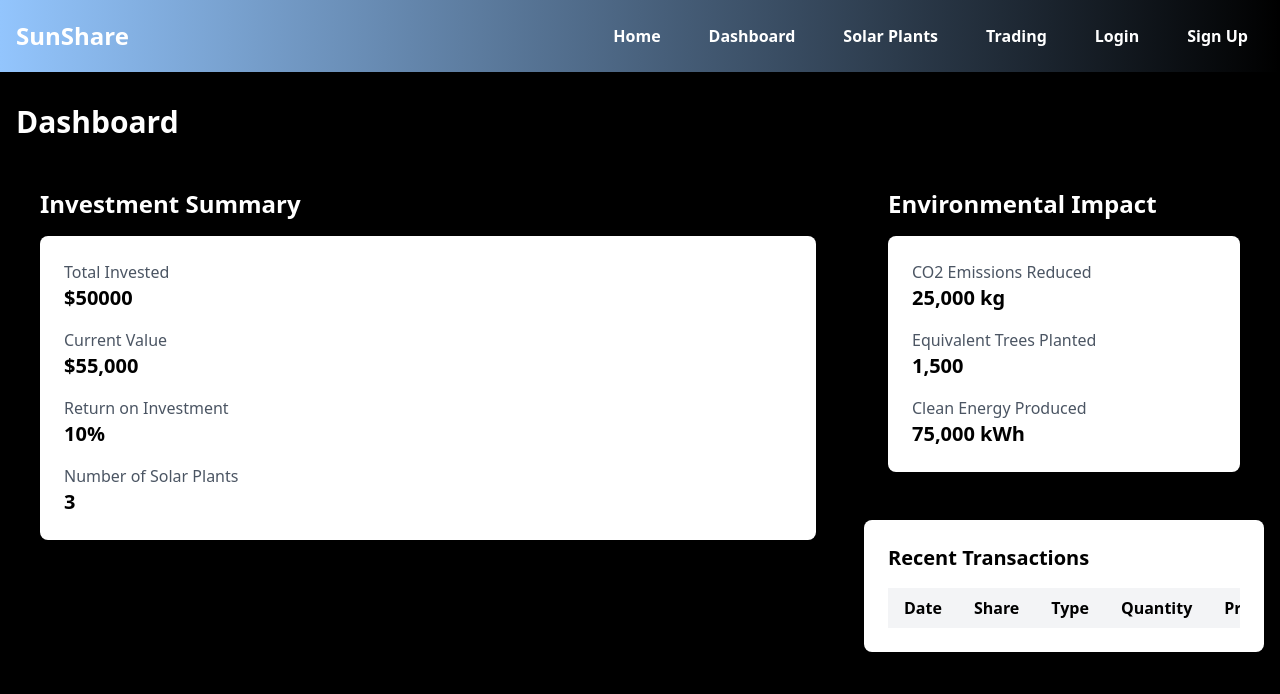
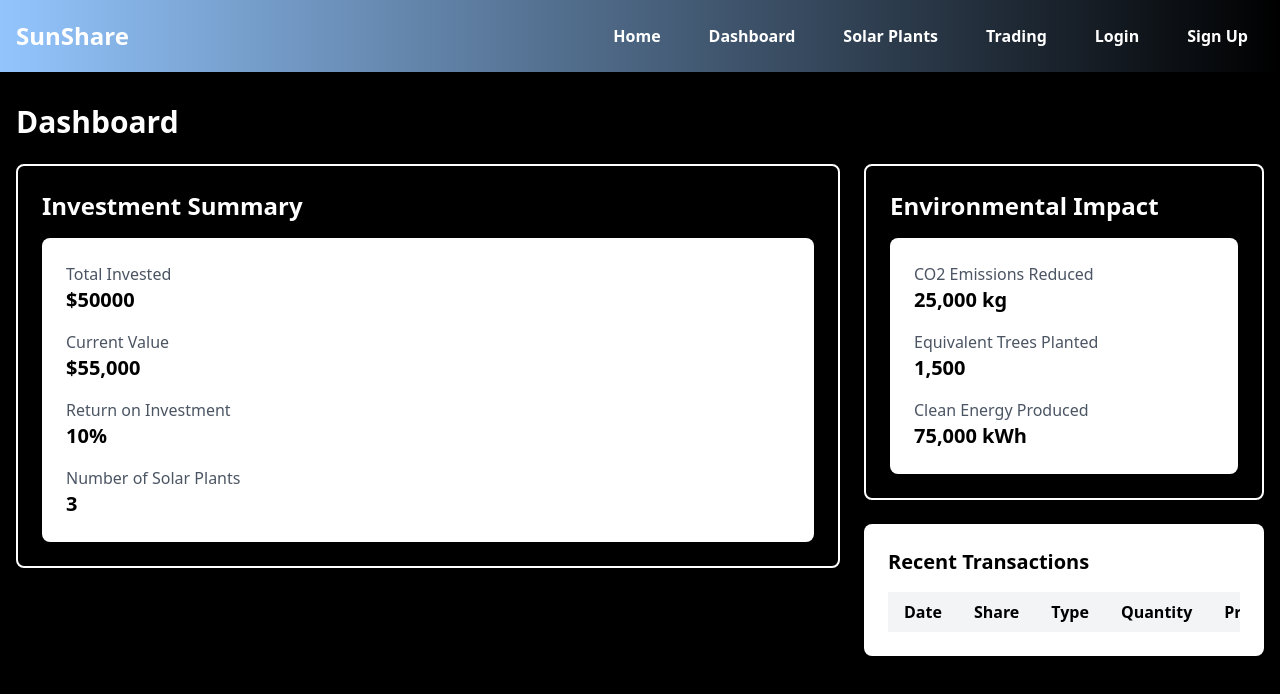
Before and after one commit to sachin-3110/Soloro, a React (Vite) app: page /dashboard in a window 1280 px wide. Shown: the top 694 px of the page. Built offline with nearby package versions, Linux system fonts and the light colour scheme.

Commit message:
Update Dashboard.jsx

```diff
--- a/src/components/Dashboard/Dashboard.jsx
+++ b/src/components/Dashboard/Dashboard.jsx
@@ -20,13 +20,13 @@ const Dashboard = () => {
         <h1 className="text-3xl font-bold mb-6 text-white">Dashboard</h1>
         <div className="grid grid-cols-1 lg:grid-cols-3 gap-6">
           <div className="lg:col-span-2">
-            <div className="bg-black rounded-lg shadow-md p-6">
+            <div className="bg-black rounded-lg shadow-md p-6 border-2 border-white">
               <h2 className="font-semibold mb-4 text-white text-2xl">Investment Summary</h2>
               <InvestmentSummary />
             </div>
           </div>
           <div className="lg:col-span-1">
-            <div className="bg-black rounded-lg shadow-md p-6 mb-6">
+            <div className="bg-black border-2 border-white rounded-lg shadow-md p-6 mb-6">
               <h2 className="text-2xl text-white font-semibold mb-4">Environmental Impact</h2>
               <EnvironmentalImpact />
             </div>
```
